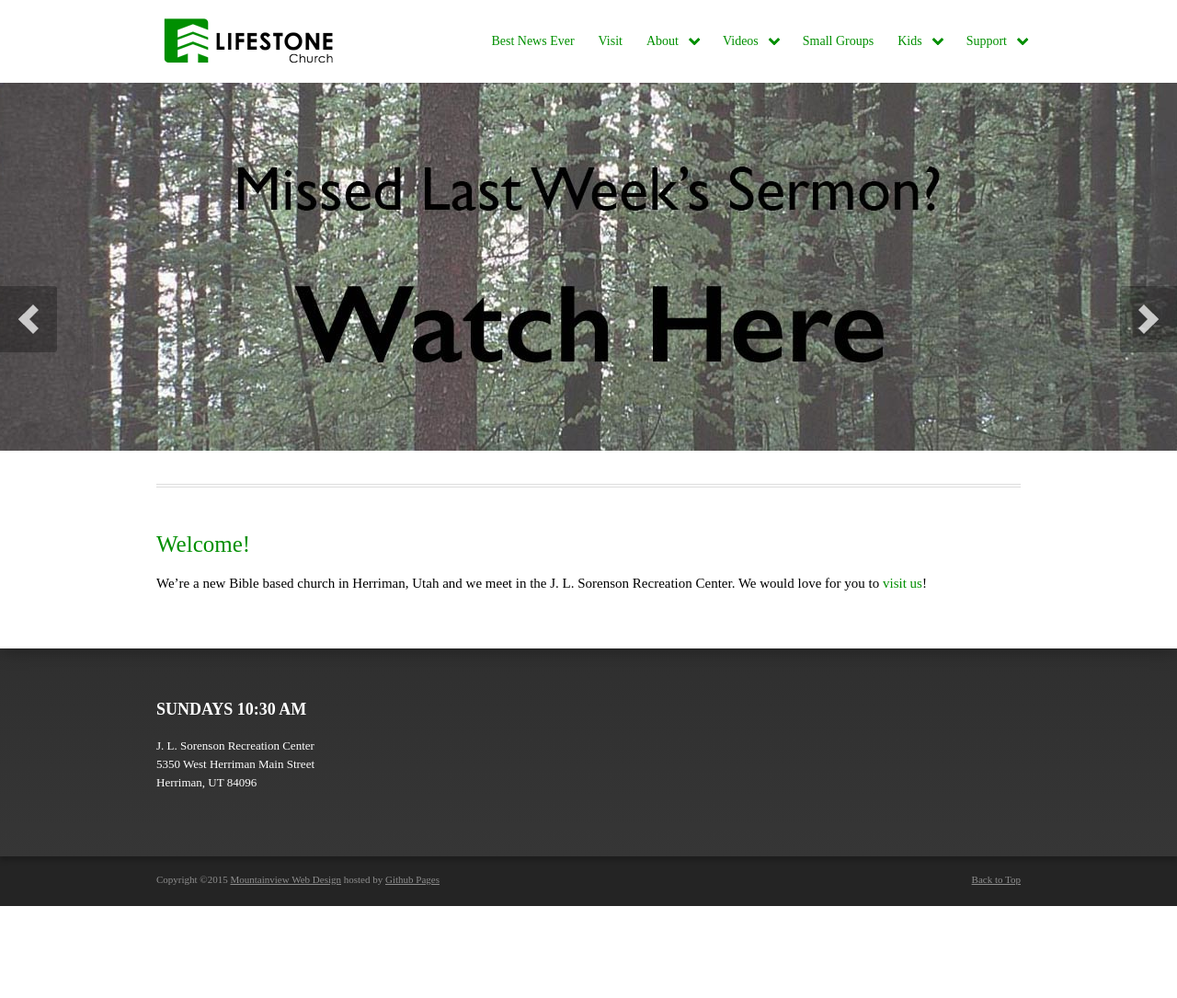
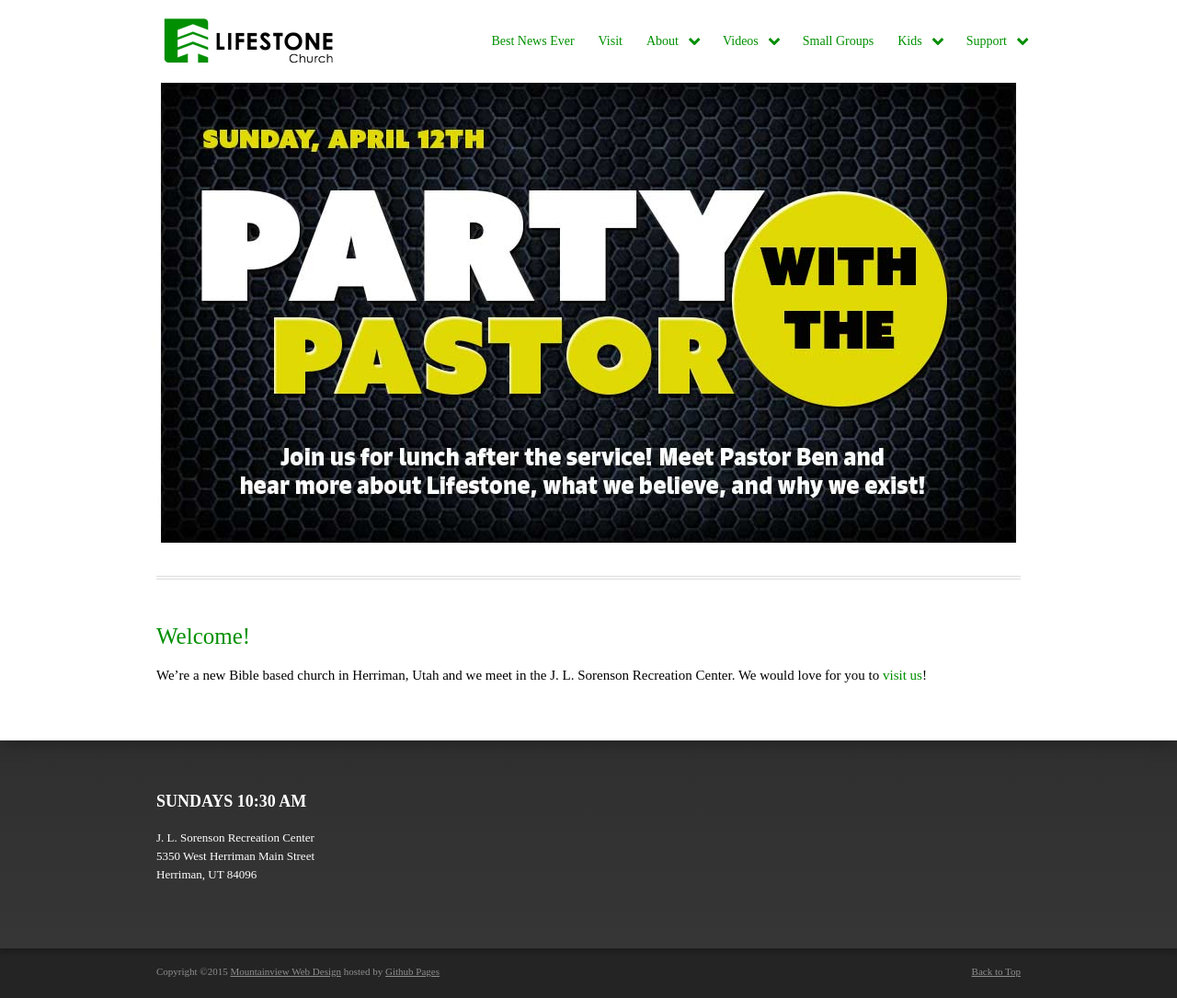
Before and after one commit to waffle-iron/lifestonechurch, a Jekyll site: the page built from index.html, in a window 1280 px wide. Shown: the whole page at 92% size. Built offline with Jekyll 4.4.1, drawn with Linux system fonts in a browser that asks for light colours; some web fonts are replaced; before the commit the page ends 985 px from its top, so only the background shows below that.

Commit message:
Update slider
* Add party with the pastor slide
* Remove the other slides
* Make the slider 500px tall

```diff
--- a/_includes/slider.html
+++ b/_includes/slider.html
@@ -2,28 +2,7 @@
 	<section class="image-slider">
 		<ul class="slides">
 			<li class="bottom hidden">
-				<a href="{{ site.baseurl }}/videos/sermons/">
-					<img width="1400" height="400" src="{{ site.baseurl }}/assets/uploads/sliders/sermon_slider.jpg" class="attachment-slide-image wp-post-image" alt="" title="Sermons" />
-				</a>
-			</li>
-			<li class="bottom light">
-				<img width="1400" height="400" src="{{ site.baseurl }}/assets/uploads/sliders/RecCenterSlider.jpg" class="attachment-slide-image wp-post-image" alt="RecCenterSlide" title="Herriman Rec Center" />
-				<div class="caption">
-					<div class="overlay">
-						<h2>Herriman Rec Center</h2>
-						<p>Every Sunday @ 10:30am</p>
-					</div>
-				</div>
-			</li>
-			<li class="bottom light">
-				<img width="1400" height="400" src="{{ site.baseurl }}/assets/uploads/sliders/KidsWillLoveIt.jpg" class="attachment-slide-image wp-post-image" alt="" title="Kid&#8217;s Life" />
-				<div class="caption">
-					<div class="overlay">
-						<h2>Kid&#8217;s Life
-						</h2>
-						<p>K-5th Grade</p>
-					</div>
-				</div>
+				<img width="1400" height="500" src="{{ site.baseurl }}/assets/uploads/sliders/PartyWithThePastor.jpg" class="attachment-slide-image wp-post-image" alt="" title="Party With The Pastor" />
 			</li>
 		</ul>
 	</section>
--- a/assets/css/custom.css
+++ b/assets/css/custom.css
@@ -37,10 +37,12 @@ header #mobile-nav > ul,
 	background-color: #008f01;
 }
 
-#logo a { width:400px; }
+#logo a {
+	width: 500px;
+}
 
 #logo a, header .shell { height:90px; }
 
 #slider {
-	height: 400px;
+	height: 500px;
 }
```
Also changed, not shown: assets/uploads/sliders/KidsWillLoveIt.jpg (deleted), assets/uploads/sliders/RecCenterSlider.jpg (deleted), assets/uploads/sliders/sermon_slider.jpg (deleted).
